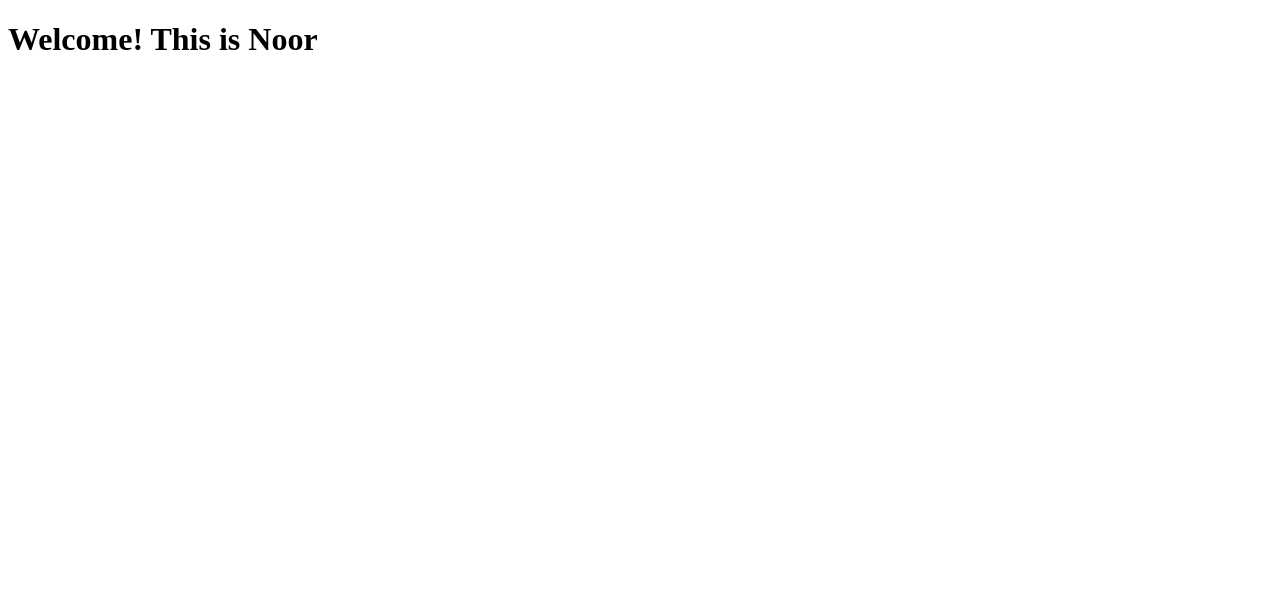
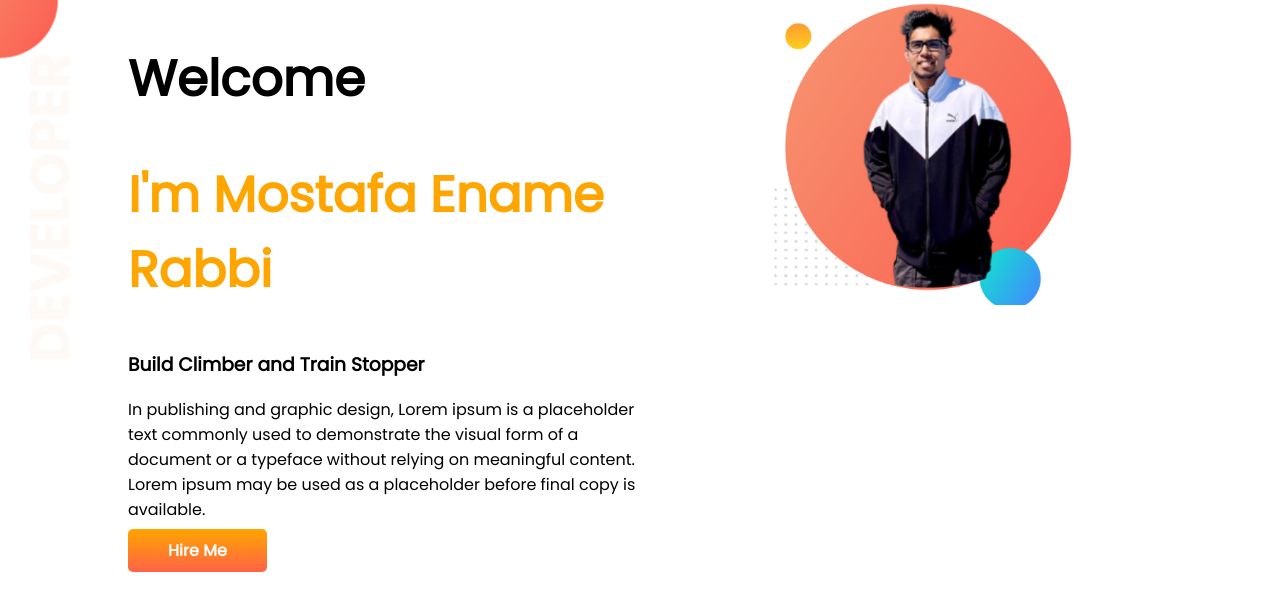
Before and after one commit to Noor-Ismot/Portfolio, a plain HTML site: page index.html in a window 1280 px wide. Drawn offline with Linux system fonts and the light colour scheme.

Commit message:
Portfolio-part-1

```diff
--- a/index.html
+++ b/index.html
@@ -1,12 +1,35 @@
 <!DOCTYPE html>
 <html lang="en">
+
 <head>
     <meta charset="UTF-8">
     <meta http-equiv="X-UA-Compatible" content="IE=edge">
     <meta name="viewport" content="width=device-width, initial-scale=1.0">
-    <title>Portfolio</title>
+    <link rel="stylesheet" href="style.css">
+    <link rel="preconnect" href="https://fonts.googleapis.com">
+    <link rel="preconnect" href="https://fonts.gstatic.com" crossorigin>
+    <link href="https://fonts.googleapis.com/css2?family=Montserrat:wght@300;400;700&family=Poppins&display=swap"
+        rel="stylesheet">
+    <title>Mostafa Ename Rakib Portfolio</title>
 </head>
+
 <body>
-    <h1> Welcome! This is Noor</h1>
+    <section class="top-banner">
+        <div class="half-width">
+            <h1>Welcome</h1>
+            <h1><span class="orange-color">I'm Mostafa Ename Rabbi</span></h1>
+            <h3>Build Climber and Train Stopper</h3>
+            <p>In publishing and graphic design, Lorem ipsum is a placeholder text commonly used to demonstrate the
+                visual
+                form of a document or a typeface without relying on meaningful content. Lorem ipsum may be used as a
+                placeholder before final copy is available.</p>
+            <a class="link-button" href="https://www.facebook.com/merakib" target="_blank">Hire Me</a>
+        </div>
+        <div class="half-width">
+            <img src="images/rakib-main-bg.jpg" alt="Rakib picture" width="500px">
+        </div>
+    </section>
+
 </body>
+
 </html>
--- /dev/null
+++ b/style.css
@@ -0,0 +1,41 @@
+body {
+    font-family: 'Montserrat', sans-serif;
+    font-family: 'Poppins', sans-serif;
+    margin: 0px;
+}
+
+h1 {
+    font-size: 50px;
+}
+
+.orange-color {
+    color: orange;
+}
+
+section {
+    display: flex;
+}
+
+.half-width {
+    width: 50%;
+    padding-left: 10%;
+}
+
+.half-width img {
+    width: 60%;
+}
+
+.link-button {
+    text-decoration: none;
+    background-image: linear-gradient(orange, tomato);
+    padding: 10px 40px;
+    border-radius: 5px;
+    color: white;
+    font-weight: 700;
+}
+
+.top-banner {
+    background-image: url(images/top-banner.png);
+    background-repeat: no-repeat;
+
+}
```
Also changed, not shown: images/dream-bg.png (added), images/exp-bg.png (added), images/jhankar.png (added), images/jhankar2.png (added), images/my-bg.png (added), images/my-bg2.png (added), images/rakib-main-bg.jpg (added), images/top-banner.png (added), showOff/Rakib-removebg-preview.png (added), showOff/Rakib.jpg (added), 7 other files.
